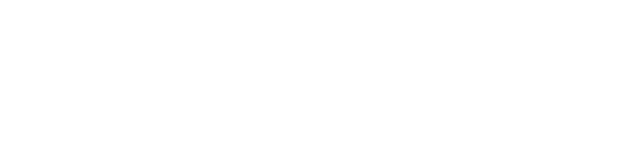
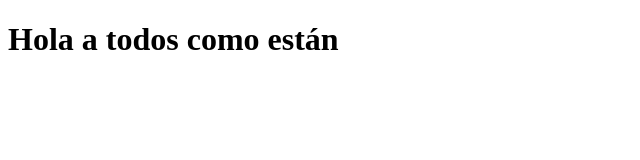
Before and after one commit to Marcelxd1/gitGithubColaborativo, a plain HTML site: page index.html in a window 1280 px wide. Shown: the whole page, without its empty margins (0-640 px from the left). Drawn offline with Linux system fonts and the light colour scheme.

Commit message:
rama develp

```diff
--- a/index.html
+++ b/index.html
@@ -7,6 +7,6 @@
     <title>Document</title>
 </head>
 <body>
-
+    <h1>Hola a todos como están</h1>
 </body>
 </html>
```
